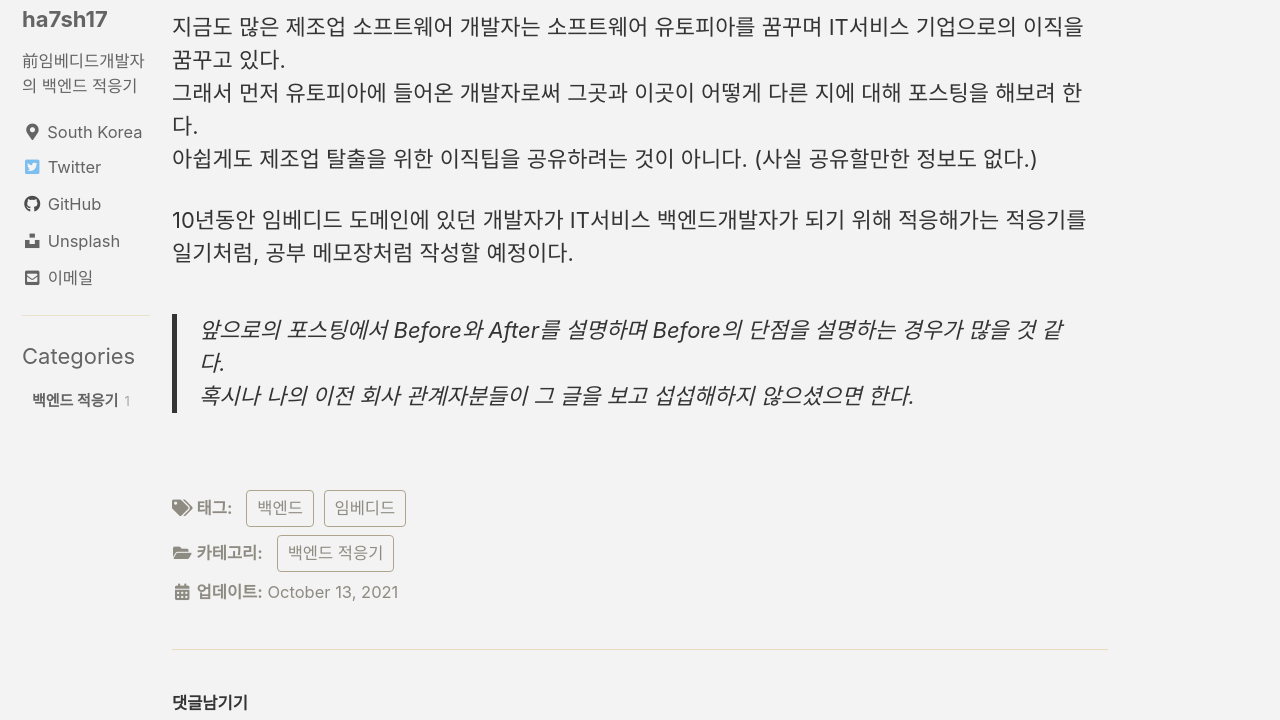
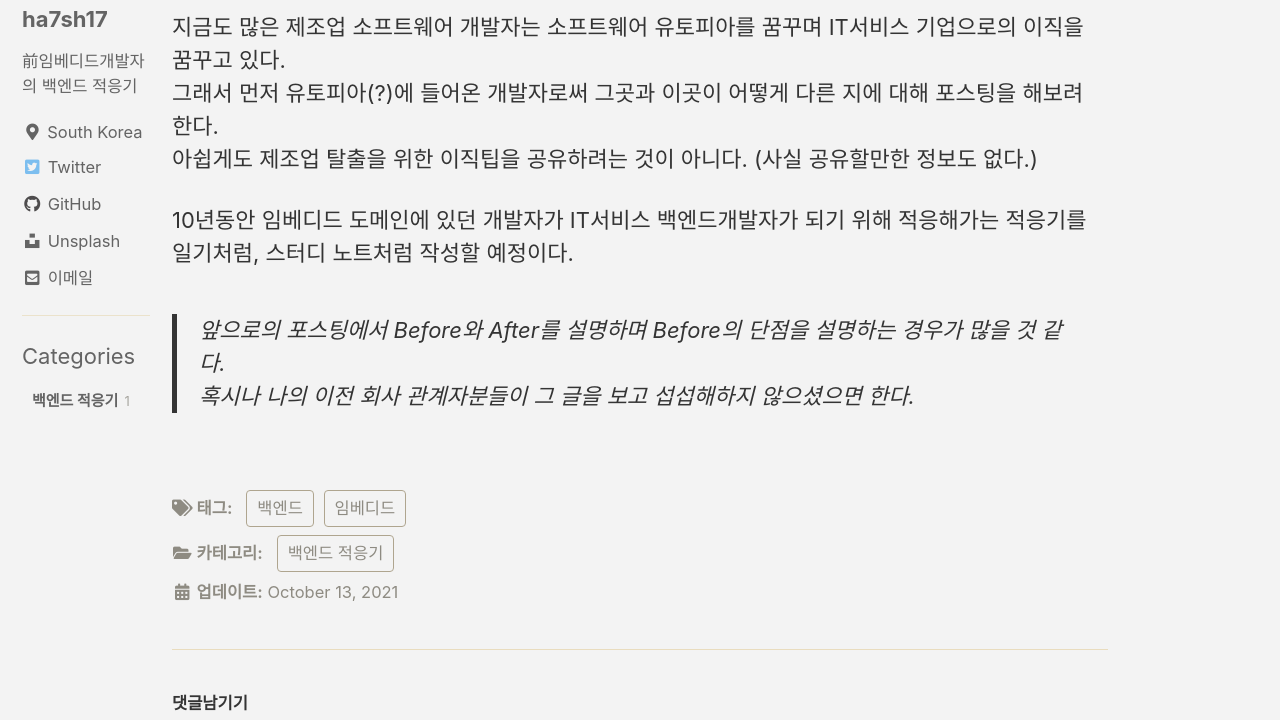
Before and after one commit to ha7sh17/ha7sh17.github.io, a Jekyll site: the page built from _posts/2021-10-13-post-e2s_preface.md, in a window 1280 px wide and 900 px high, scrolled down 619 px, cut to the strip 180-900 px from the top of the window. Built offline with Jekyll 4.4.1, drawn with Linux system fonts in a browser that asks for light colours; cached includes are drawn as plain includes; comment, search, counter and statistics services are not loaded.

Commit message:
Modify 211013 post

```diff
--- a/_posts/2021-10-13-post-e2s_preface.md
+++ b/_posts/2021-10-13-post-e2s_preface.md
@@ -21,10 +21,10 @@ tags:
 그래서 나는 과거가 아닌 현재에 대해 블로그를 운영해보기로 결정했다.
 
 지금도 많은 제조업 소프트웨어 개발자는 소프트웨어 유토피아를 꿈꾸며 IT서비스 기업으로의 이직을 꿈꾸고 있다.
-그래서 먼저 유토피아에 들어온 개발자로써 그곳과 이곳이 어떻게 다른 지에 대해 포스팅을 해보려 한다.
+그래서 먼저 유토피아(?)에 들어온 개발자로써 그곳과 이곳이 어떻게 다른 지에 대해 포스팅을 해보려 한다.
 아쉽게도 제조업 탈출을 위한 이직팁을 공유하려는 것이 아니다. (사실 공유할만한 정보도 없다.)
 
-10년동안 임베디드 도메인에 있던 개발자가 IT서비스 백엔드개발자가 되기 위해 적응해가는 적응기를 일기처럼, 공부 메모장처럼 작성할 예정이다.
+10년동안 임베디드 도메인에 있던 개발자가 IT서비스 백엔드개발자가 되기 위해 적응해가는 적응기를 일기처럼, 스터디 노트처럼 작성할 예정이다.
 
 > 앞으로의 포스팅에서 Before와 After를 설명하며 Before의 단점을 설명하는 경우가 많을 것 같다.
 혹시나 나의 이전 회사 관계자분들이 그 글을 보고 섭섭해하지 않으셨으면 한다.
```
